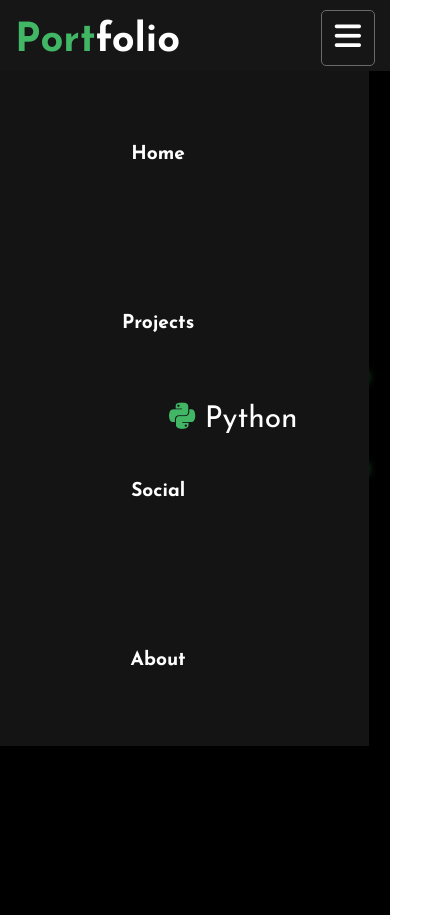
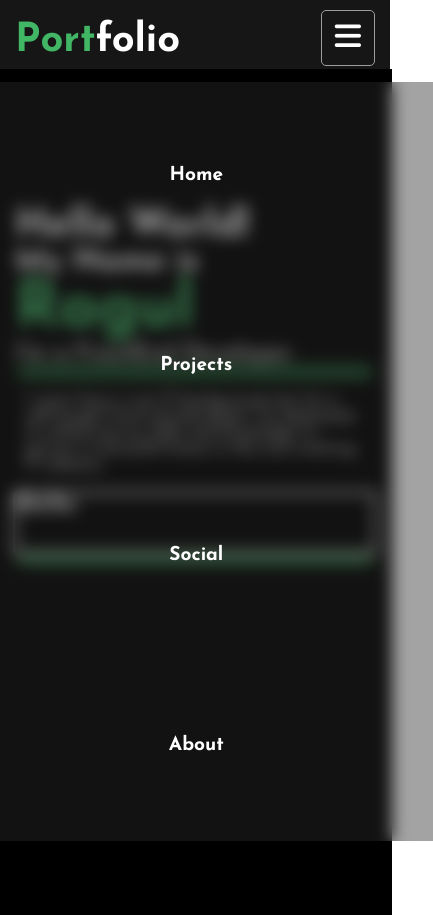
Before and after one commit to ragulezhumalai/portfolio, a plain HTML site: page index.html in a window 390 px wide. Both pictures are taken after a click on the element 347 px from the left and 38 px from the top of the page. Shown: the whole page, 433 px wide, since content can reach past the window. Drawn offline with Linux system fonts and the light colour scheme.

Commit message:
some minor updates

```diff
--- a/index.html
+++ b/index.html
@@ -34,25 +34,21 @@
     <section class="top-sec">
       <div class="TScontent">
       <h1 class="hello">Hello World!</h1>
-  <p class="name">My Name is <span>Ragul</span><br></p>
-  <p class="fend">I'm a FrontEnd Developer</p>
+      <p class="name">My Name is <span>Ragul</span><br></p>
+      <p class="fend">I'm a FrontEnd Developer</p>
 
 
         <hr>
+        <p class="descript">
+          I come from a non-IT background, but I'm a self-taught front-end developer. I'm dedicated to enhancing my skills and knowledge to pursue a successful future in the ever-evolving IT industry.
+
+        </p>
         <div class="skills">
-        <h2 class="L-known">Skills
-          Known:</h2>
-        <div class="Skill-li">
-        <i class="fa-brands fa-html5"><span> HTML</span></i>
-        <i class="fa-brands fa-css3-alt"><span> CSS</span></i>
-        <i class="fa-brands fa-square-js"><span> Javascript</span></i>
-        <i class="fa-brands fa-python"><span> Python</span></i>
-        <i class="fa-brands fa-java"><span> Java</span></i>
-        <i class="fa-sharp fa-solid fa-c"><span> C-Language</span></i>
+         <h2>Skills:</h2>
+
+
         </div>
 
-
-      </div>
       </div>
       <img class="main-img" src="./main1.png">
     </section>
--- a/style.css
+++ b/style.css
@@ -5,13 +5,13 @@
 }
 :root{
   --primary:rgb(65, 183, 102);
+
 }
 
 ::selection{
   color:var(--primary);
-  background-color: none;
+  background-color:black ;
 }
-
 .header{
   padding:10px 5px 5px;
   font-size: 1em;
@@ -21,7 +21,6 @@
   justify-content: space-between;
   background-color: rgb(22, 22, 22);
   font-family: 'Josefin Sans', sans-serif;
-  position:relative;
 }
 
 .title{
@@ -69,7 +68,7 @@ li::after{
  li:hover::after{
   content:'';
   display:block;
-  border: 2px --primary;
+  border: 1px solid var(--primary);
   border-radius: 30px;
   background-color: var(--primary) ;
   height:3px;
@@ -89,37 +88,41 @@ li::after{
   display:flex;
   position: absolute;
   flex-direction: column;
-  top:100%;
-  height:80vh;
-  left:-3rem;
+  top:9.7%;
+  height:90vh;
+  overflow: hidden;
+  left:-2.2rem;
   width: 0em;
-  background-color: rgb(20, 20, 20);
+  backdrop-filter: blur(8px);
+  background-color: rgba(42, 42, 42, 0.433);
   justify-content: space-around;
   align-items:center;
   border-radius: 0px;
-transition: all  .5s ease;
+  transition: all .4s ease;
  }
 
 .nbar a{
   display:block;
   margin-right: 5px;
-  transition: all .5s ease;
+  transition:all .5s ease;
+
 }
 
 
  .burger{
   display:block;
-  border: 1px solid rgb(106, 106, 106);
+  border: 1px solid rgb(158, 158, 158);
   border-radius: 5px;
-  color:white;
+  color:rgb(255, 255, 255);
   padding:10px 13px;
   margin-right: 10px;
   font-size: 30px;
   cursor: pointer;
  }
  .burger:hover{
+  outline: 0px;
   color:var(--primary);
-  border: 1px solid var(--primary);
+  border: 0px solid var(--primary);
   transition: .4s;
  }
 .burger:active{
@@ -127,12 +130,13 @@ transition: all  .5s ease;
   border: 1px solid red;
   transition:ease .4s;
 }
- }
+
  .nbar-active{
-  width:107%;
+  width:120%;
+
 
  }
-
+ }
 
 
 
@@ -142,6 +146,7 @@ transition: all  .5s ease;
   color:white;
   background-color:rgb(0, 0, 0);
   height: 100vh;
+  outline: 2px solid black;
   padding:15px;
   font-family: 'Josefin Sans', sans-serif;
 }
@@ -173,17 +178,18 @@ transition: all  .5s ease;
 }
 
 .main-img{
-  margin-bottom:px;
-  height:90vh;
+  height: 80vh;
   flex:1;
+  margin: 0px;
+
+
+}
+.TScontent{
+  flex:2;
 }
 
-.TScontent{
-
-  flex:2;
-}
 hr{
-  margin:10px;
+  margin:5px;
   outline:none;
   border:1px solid var(--primary);
   box-shadow: 0px 0px 10px 2px var(--primary);
@@ -193,68 +199,28 @@ hr{
 }
 .skills{
   box-sizing: content-box;
-  overflow: hidden;
   margin-top: 20px;
   height:60px;
+  outline: auto;
   display:flex;
 
+
 }
-
-.skills i{
-  margin-bottom: 37px;
-  padding-left:10px;
-  padding-right: 0px;
-  font-size: 30px;
-  color: var(--primary);
-  display: block;
-  top:0;
-  position: relative;
-  animation: slide 12s steps(6) infinite;
-}
-@keyframes slide{
-  100%{
-    top:-420px;
-  }
-}
-
-.skills i::after{
-  content: "";
-
-  margin-left: 10px;
-  position:absolute;
-  height:100%;
-  width:100%;
-  background: black;
-  left: 0;
-  border-left: 2px solid var(--primary);
-  animation: type 2s steps(10) infinite;
-}
-@keyframes type{
-  100%{
-    left:100%;
-    margin: 0px -35px 0px 35px;
-  }
-
-
-
+.descript{
+ margin: 20px 10px;
 
 
 
 }
-
-.skills i span{
-  color:white;
-  font-size: 0.p8em;
-  font-family:'Josefin Sans', sans-serif ;
-}
-
-
-
-
-
 /*content media query*/
-@media (max-width:600px){
+@media (max-width:750px){
   .main-img{
    display: none;
   }
 }
+
+@media (max-width:90px){
+  .main-img{
+   height:50vh;
+  }
+}
```
Also changed, not shown: app.js (line endings or trailing spaces).
